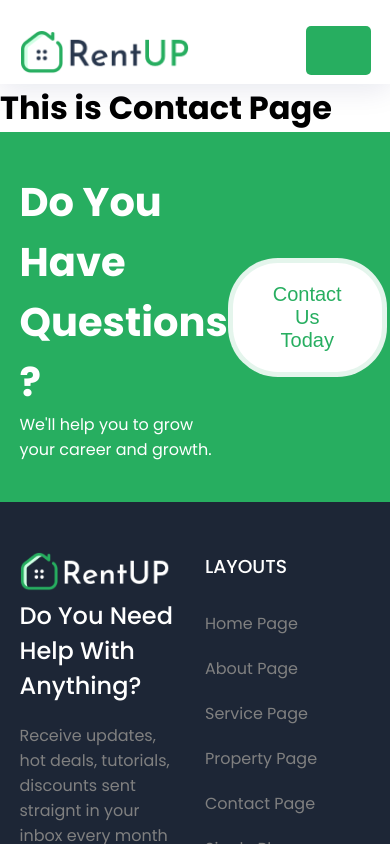
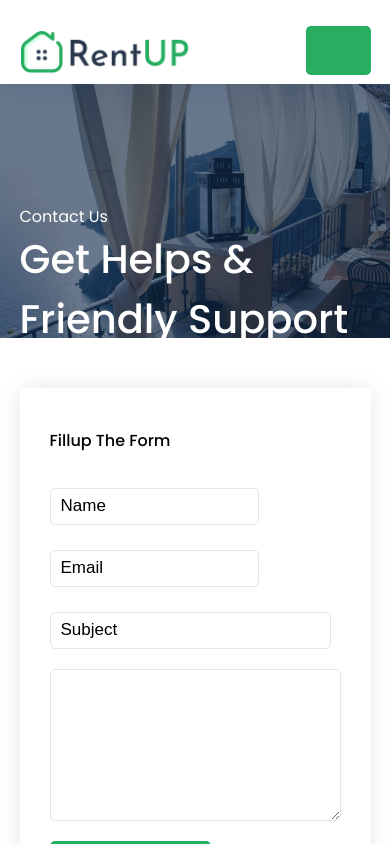
Before and after one commit to qwesi-safo/real-estate-project, a React (Create React App) app: page /contact in a window 390 px wide. Shown: the top 844 px of the page. Built offline with nearby package versions, Linux system fonts and the light colour scheme.

Commit message:
made changes to css and jsx files in the components folder

```diff
--- /dev/null
+++ b/src/components/about/about.css
@@ -0,0 +1,25 @@
+.about {
+    margin-bottom: 80px;
+  }
+  .about .heading {
+    text-align: left;
+    width: 100%;
+    margin-bottom: 30px;
+  }
+  .about p {
+    font-size: 15px;
+    padding-right: 30px;
+    margin-bottom: 20px;
+    line-height: 30px;
+  }
+  @media screen and (max-width: 768px) {
+    .about .container {
+      flex-direction: column;
+    }
+    .about p {
+      padding: 0;
+    }
+    .about .container img {
+      margin-top: 50px;
+    }
+  }
--- a/src/components/about/about.jsx
+++ b/src/components/about/about.jsx
@@ -1,11 +1,31 @@
-import React from 'react'
+import React from "react"
+import Back from "../common/Back"
+import Heading from "../common/Heading"
+import img from "../images/about.jpg"
+import "./about.css"
 
-function About() {
+
+const About = () => {
   return (
-    <div>
-      <h1>This is About Page</h1>
-    </div>
+    <>
+      <section className='about'>
+        <Back name='About Us' title='About Us - Who We Are?' cover={img} />
+        <div className='container flex mtop'>
+          <div className='left row'>
+            <Heading title='Our Agency Story' subtitle='Check out our company story and work process' />
+
+            <p>Lorem ipsum dolor sit amet, consectetur adipiscing elit, sed do eiusmod tempor incididunt ut labore et dolore magna aliqua. Ut enim ad minim veniam, quis nostrud exercitation ullamco laboris nisi ut aliquip ex ea commodo consequat.</p>
+            <p>Lorem ipsum dolor sit amet, consectetur adipiscing elit, sed do eiusmod tempor incididunt ut labore et dolore magna aliqua. Ut enim ad minim veniam, quis nostrud exercitation ullamco laboris nisi ut aliquip.</p>
+            <button className='btn2'>More About Us</button>
+          </div>
+          <div className='right row'>
+            <img src='./immio.jpg' alt='' />
+          </div>
+        </div>
+      </section>
+    </>
   )
 }
 
+
 export default About;
--- a/src/components/blog/blog.jsx
+++ b/src/components/blog/blog.jsx
@@ -1,11 +1,20 @@
-import React from 'react'
+import React from "react"
+import Back from "../common/Back"
+import RecentCard from "../home/recent/RecentCard"
+import "../home/recent/recent.css"
+import img from "../images/about.jpg"
 
 const Blog = () => {
   return (
-    <div>
-      <h1>This is the Blog Page</h1>
-    </div>
+    <>
+      <section className='blog-out mb'>
+        <Back name='Blog' title='Blog Grid - Our Blogs' cover={img} />
+        <div className='container recent'>
+          <RecentCard />
+        </div>
+      </section>
+    </>
   )
 }
 
-export default Blog;
+export default Blog
--- /dev/null
+++ b/src/components/contact/contact.css
@@ -0,0 +1,28 @@
+.contact form div {
+    display: flex;
+  }
+  .contact textarea {
+    border: 1px solid rgba(0, 0, 0, 0.1);
+    width: 100%;
+    border-radius: 5px;
+    margin-bottom: 20px;
+  }
+  .contact input {
+    margin-bottom: 20px;
+    margin-right: 10px;
+  }
+  .contact form {
+    padding: 30px;
+  }
+  @media screen and (max-width: 768px) {
+    .contact h4 {
+      width: 100%;
+      margin-bottom: 30px;
+    }
+    .contact form div {
+      flex-direction: column;
+    }
+    .contact input {
+      width: 100%;
+    }
+  }
--- a/src/components/contact/contact.jsx
+++ b/src/components/contact/contact.jsx
@@ -1,11 +1,28 @@
-import React from 'react'
+import React from "react"
+import img from "../images/pricing.jpg"
+import Back from "../common/Back"
+import "./contact.css"
 
 const Contact = () => {
   return (
-    <div>
-      <h1>This is Contact Page</h1>
-    </div>
+    <>
+      <section className='contact mb'>
+        <Back name='Contact Us' title='Get Helps & Friendly Support' cover={img} />
+        <div className='container'>
+          <form className='shadow'>
+            <h4>Fillup The Form</h4> <br />
+            <div>
+              <input type='text' placeholder='Name' />
+              <input type='text' placeholder='Email' />
+            </div>
+            <input type='text' placeholder='Subject' />
+            <textarea cols='30' rows='10'></textarea>
+            <button>Submit Request</button>
+          </form>
+        </div>
+      </section>
+    </>
   )
 }
 
-export default Contact;
+export default Contact
```
Also changed, not shown: src/components/home/price/Pricing.jsx (added, +20 -0 lines), src/components/blog/alpha.txt (deleted).
